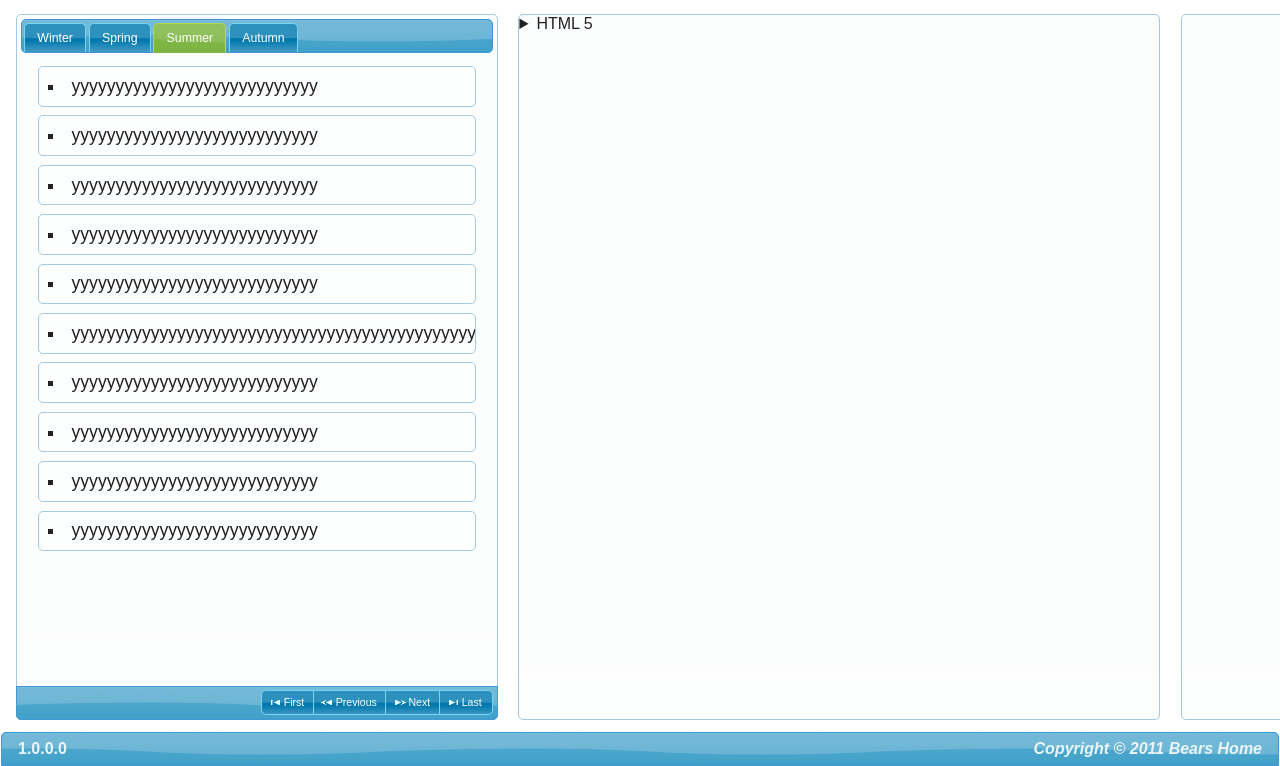
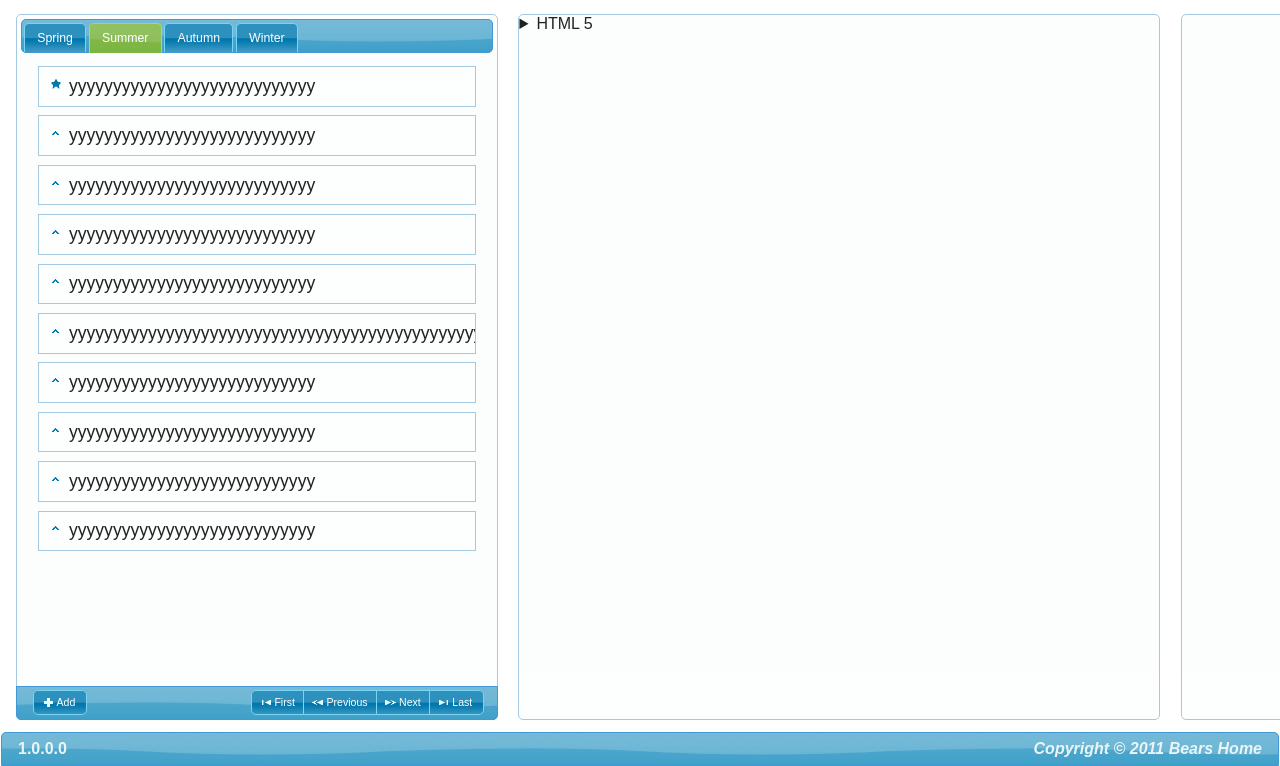
Before and after one commit to bears/potato, a PHP site: page / in a window 1280 px wide; the page is wider, and only the part inside the window is pictured. Shown: the part 34-800 px from the top of that part. Run offline with PHP 8.4, Linux system fonts and the light colour scheme.

Commit message:
Make task items selectable.

```diff
--- a/public/css/potato.css
+++ b/public/css/potato.css
@@ -1,16 +1,17 @@
 @CHARSET "UTF-8";
 
-/*Reset*/
+/*reset*/
 * {margin:0; padding:0; font-family:Arial;}
 
-/*Global*/
+/*global*/
 form input {padding:3px 7px;}
 
-/*Global*/
+/*global*/
 header,footer {position:fixed; right:1px; left:1px; height:2em; line-height:2em; padding:0 1em; overflow:hidden;}
 header {top:0;}
 footer {bottom:0;}
 
+/*head & foot bar*/
 menu {display:inline-block;}
 command {display:inline-block; cursor:pointer;}
 #menu_home {background-image:url("images/potato.png"); width:100px; height:2em; max-height:40px;}
@@ -19,6 +20,7 @@ command {display:inline-block; cursor:pointer;}
 #target {width:24em;}
 #copyright {float:right; font-style:italic;}
 
+/*content place holder*/
 #_vph {position:absolute; top:3em; bottom:3em; width:100%;}
 #_hph {height:100%; width:96em; margin:0 auto;}
 #_hph>* {display:inline-block; vertical-align:top;}
@@ -31,12 +33,13 @@ aside.right {width:20em;}
 #categories>.ui-tabs-nav {font-size:70%;}
 #categories>.ui-tabs-panel {position:absolute; top:2.4em; bottom:0; left:.2em; right:.2em; padding:0;}
 #categories .category {overflow:auto; height:100%;}
-#categories .category>li {position:relative; overflow:auto; margin:.5em 1em; padding:.5em; list-style:square inside; white-space: nowrap;}
-#categories .category .handle {position:absolute; top:-4px; left:50%; margin-left:-8px; cursor:move; display:none;}
-#categories .category li:hover>.handle {display:block;}
+#categories .category>li {position:relative; overflow:auto; margin:.5em 1em; padding:.5em; white-space: nowrap;}
+#categories .category .handle {display:inline-block; cursor:move; margin-right:5px;}
 
 aside>nav {position:absolute; bottom:0; height:2em; line-height:2em; width:100%; margin:-1px;}
-aside>nav>form {float:right; margin:.3em 1.7em; font-size:.6em!important;}
-aside>nav>form>* {float:left; margin:0;}
+aside>nav>form {font-size:.6em!important; margin:.3em 1.7em!important;}
+aside>nav>form.item {float:left;}
+aside>nav>form.page {float:right;}
+aside>nav>form>button {float:left; margin:0;}
 
 article {position:relative; height:100%; width:40em; margin:0;}
--- a/public/index.html
+++ b/public/index.html
@@ -31,64 +31,77 @@
 				<aside class="left ui-widget-content ui-corner-all">
 					<div id="categories">
 						<ul class="stickers">
-							<li><a href="#season_dead">{%season_dead%}</a></li>
 							<li><a href="#season_wait">{%season_wait%}</a></li>
 							<li><a href="#season_work">{%season_work%}</a></li>
 							<li><a href="#season_done">{%season_done%}</a></li>
+							<li><a href="#season_dead">{%season_dead%}</a></li>
 						</ul>
-						<div id="season_dead">
-							<ul title="{%season_dead%}" class="category">
-								<li class="ui-widget-content ui-corner-all">WWWWWWWWWWWWWWWWWWWWWWWWWWWWWWWWWWWWWWWWWxy<a class="handle ui-icon"></a></li>
-								<li class="ui-widget-content ui-corner-all">WWWWWWWWWWWWWW<a class="handle ui-icon"></a></li>
-								<li class="ui-widget-content ui-corner-all">WWWWWWWWWWWWWW<a class="handle ui-icon"></a></li>
-								<li class="ui-widget-content ui-corner-all">WWWWWWWWWWWWWW<a class="handle ui-icon"></a></li>
-								<li class="ui-widget-content ui-corner-all">WWWWWWWWWWWWWW<a class="handle ui-icon"></a></li>
-								<li class="ui-widget-content ui-corner-all">WWWWWWWWWWWWWW<a class="handle ui-icon"></a></li>
-								<li class="ui-widget-content ui-corner-all">WWWWWWWWWWWWWW<a class="handle ui-icon"></a></li>
-								<li class="ui-widget-content ui-corner-all">WWWWWWWWWWWWWW<a class="handle ui-icon"></a></li>
-								<li class="ui-widget-content ui-corner-all">WWWWWWWWWWWWWW<a class="handle ui-icon"></a></li>
-								<li class="ui-widget-content ui-corner-all">WWWWWWWWWWWWWW<a class="handle ui-icon"></a></li>
-							</ul>
-						</div>
 						<div id="season_wait">
 							<ul title="{%season_wait%}" class="category">
-								<li class="ui-widget-content ui-corner-all">xxxxxxxxxxxxxxxxxxxxxxxxxxxxxxxxxxxxxxxxxxxxxxxxxxxxxxxxxxxxxxxxxxxxxxxxxxxxxxxxxxxy<a class="handle ui-icon"></a></li>
-								<li class="ui-widget-content ui-corner-all">xxxxxxxxxxxxxxxxxxxxxxxxxxxx<a class="handle ui-icon"></a></li>
-								<li class="ui-widget-content ui-corner-all">xxxxxxxxxxxxxxxxxxxxxxxxxxxx<a class="handle ui-icon"></a></li>
-								<li class="ui-widget-content ui-corner-all">xxxxxxxxxxxxxxxxxxxxxxxxxxxx<a class="handle ui-icon"></a></li>
-								<li class="ui-widget-content ui-corner-all">xxxxxxxxxxxxxxxxxxxxxxxxxxxx<a class="handle ui-icon"></a></li>
-								<li class="ui-widget-content ui-corner-all">xxxxxxxxxxxxxxxxxxxxxxxxxxxx<a class="handle ui-icon"></a></li>
-								<li class="ui-widget-content ui-corner-all">xxxxxxxxxxxxxxxxxxxxxxxxxxxx<a class="handle ui-icon"></a></li>
-								<li class="ui-widget-content ui-corner-all">xxxxxxxxxxxxxxxxxxxxxxxxxxxx<a class="handle ui-icon"></a></li>
-								<li class="ui-widget-content ui-corner-all">xxxxxxxxxxxxxxxxxxxxxxxxxxxx<a class="handle ui-icon"></a></li>
-								<li class="ui-widget-content ui-corner-all">xxxxxxxxxxxxxxxxxxxxxxxxxxxx<a class="handle ui-icon"></a></li>
+								<li class="ui-widget-content"><a class="handle ui-icon ui-icon-flag"></a>xxxxxxxxxxxxxxxxxxxxxxxxxxxxxxxxxxxxxxxxxxxxxxxxxxxxxxxxxxxxxxxxxxxxxxxxxxxxxxxxxxxy</li>
+								<li class="ui-widget-content"><a class="handle ui-icon"></a>xxxxxxxxxxxxxxxxxxxxxxxxxxxx</li>
+								<li class="ui-widget-content"><a class="handle ui-icon"></a>xxxxxxxxxxxxxxxxxxxxxxxxxxxx</li>
+								<li class="ui-widget-content"><a class="handle ui-icon"></a>xxxxxxxxxxxxxxxxxxxxxxxxxxxx</li>
+								<li class="ui-widget-content"><a class="handle ui-icon"></a>xxxxxxxxxxxxxxxxxxxxxxxxxxxx</li>
+								<li class="ui-widget-content"><a class="handle ui-icon"></a>xxxxxxxxxxxxxxxxxxxxxxxxxxxx</li>
+								<li class="ui-widget-content"><a class="handle ui-icon"></a>xxxxxxxxxxxxxxxxxxxxxxxxxxxx</li>
+								<li class="ui-widget-content"><a class="handle ui-icon"></a>xxxxxxxxxxxxxxxxxxxxxxxxxxxx</li>
+								<li class="ui-widget-content"><a class="handle ui-icon"></a>xxxxxxxxxxxxxxxxxxxxxxxxxxxx</li>
+								<li class="ui-widget-content"><a class="handle ui-icon"></a>xxxxxxxxxxxxxxxxxxxxxxxxxxxx</li>
 							</ul>
 						</div>
 						<div id="season_work">
 							<ul title="{%season_work%}" class="category">
-								<li class="ui-widget-content ui-corner-all">yyyyyyyyyyyyyyyyyyyyyyyyyyyy<a class="handle ui-icon"></a></li>
-								<li class="ui-widget-content ui-corner-all">yyyyyyyyyyyyyyyyyyyyyyyyyyyy<a class="handle ui-icon"></a></li>
-								<li class="ui-widget-content ui-corner-all">yyyyyyyyyyyyyyyyyyyyyyyyyyyy<a class="handle ui-icon"></a></li>
-								<li class="ui-widget-content ui-corner-all">yyyyyyyyyyyyyyyyyyyyyyyyyyyy<a class="handle ui-icon"></a></li>
-								<li class="ui-widget-content ui-corner-all">yyyyyyyyyyyyyyyyyyyyyyyyyyyy<a class="handle ui-icon"></a></li>
-								<li class="ui-widget-content ui-corner-all">yyyyyyyyyyyyyyyyyyyyyyyyyyyyyyyyyyyyyyyyyyyyyyyyyyyyyyyyyyyyyyyyyyyyyyyyyyyyyyyyyyyy<a class="handle ui-icon"></a></li>
-								<li class="ui-widget-content ui-corner-all">yyyyyyyyyyyyyyyyyyyyyyyyyyyy<a class="handle ui-icon"></a></li>
-								<li class="ui-widget-content ui-corner-all">yyyyyyyyyyyyyyyyyyyyyyyyyyyy<a class="handle ui-icon"></a></li>
-								<li class="ui-widget-content ui-corner-all">yyyyyyyyyyyyyyyyyyyyyyyyyyyy<a class="handle ui-icon"></a></li>
-								<li class="ui-widget-content ui-corner-all">yyyyyyyyyyyyyyyyyyyyyyyyyyyy<a class="handle ui-icon"></a></li>
+								<li class="ui-widget-content"><a class="handle ui-icon ui-icon-star"></a>yyyyyyyyyyyyyyyyyyyyyyyyyyyy</li>
+								<li class="ui-widget-content"><a class="handle ui-icon"></a>yyyyyyyyyyyyyyyyyyyyyyyyyyyy</li>
+								<li class="ui-widget-content"><a class="handle ui-icon"></a>yyyyyyyyyyyyyyyyyyyyyyyyyyyy</li>
+								<li class="ui-widget-content"><a class="handle ui-icon"></a>yyyyyyyyyyyyyyyyyyyyyyyyyyyy</li>
+								<li class="ui-widget-content"><a class="handle ui-icon"></a>yyyyyyyyyyyyyyyyyyyyyyyyyyyy</li>
+								<li class="ui-widget-content"><a class="handle ui-icon"></a>yyyyyyyyyyyyyyyyyyyyyyyyyyyyyyyyyyyyyyyyyyyyyyyyyyyyyyyyyyyyyyyyyyyyyyyyyyyyyyyyyyyy</li>
+								<li class="ui-widget-content"><a class="handle ui-icon"></a>yyyyyyyyyyyyyyyyyyyyyyyyyyyy</li>
+								<li class="ui-widget-content"><a class="handle ui-icon"></a>yyyyyyyyyyyyyyyyyyyyyyyyyyyy</li>
+								<li class="ui-widget-content"><a class="handle ui-icon"></a>yyyyyyyyyyyyyyyyyyyyyyyyyyyy</li>
+								<li class="ui-widget-content"><a class="handle ui-icon"></a>yyyyyyyyyyyyyyyyyyyyyyyyyyyy</li>
 							</ul>
 						</div>
 						<div id="season_done">
 							<ul title="{%season_done%}" class="category">
+								<li class="ui-widget-content"><a class="handle ui-icon"></a>WWWWWWWWWWWWWWWWWWWWWWWWWWWWWWWWWWWWWWWWWxy</li>
+								<li class="ui-widget-content"><a class="handle ui-icon"></a>WWWWWWWWWWWWWW</li>
+								<li class="ui-widget-content"><a class="handle ui-icon"></a>WWWWWWWWWWWWWW</li>
+								<li class="ui-widget-content"><a class="handle ui-icon"></a>WWWWWWWWWWWWWW</li>
+								<li class="ui-widget-content"><a class="handle ui-icon"></a>WWWWWWWWWWWWWW</li>
+								<li class="ui-widget-content"><a class="handle ui-icon"></a>WWWWWWWWWWWWWW</li>
+								<li class="ui-widget-content"><a class="handle ui-icon"></a>WWWWWWWWWWWWWW</li>
+								<li class="ui-widget-content"><a class="handle ui-icon"></a>WWWWWWWWWWWWWW</li>
+								<li class="ui-widget-content"><a class="handle ui-icon"></a>WWWWWWWWWWWWWW</li>
+								<li class="ui-widget-content"><a class="handle ui-icon"></a>WWWWWWWWWWWWWW</li>
+							</ul>
+						</div>
+						<div id="season_dead">
+							<ul title="{%season_dead%}" class="category">
+								<li class="ui-widget-content"><a class="handle ui-icon"></a>WWWWWWWWWWWWWWWWWWWWWWWWWWWWWWWWWWWWWWWWWxy</li>
+								<li class="ui-widget-content"><a class="handle ui-icon"></a>WWWWWWWWWWWWWW</li>
+								<li class="ui-widget-content"><a class="handle ui-icon"></a>WWWWWWWWWWWWWW</li>
+								<li class="ui-widget-content"><a class="handle ui-icon"></a>WWWWWWWWWWWWWW</li>
+								<li class="ui-widget-content"><a class="handle ui-icon"></a>WWWWWWWWWWWWWW</li>
+								<li class="ui-widget-content"><a class="handle ui-icon"></a>WWWWWWWWWWWWWW</li>
+								<li class="ui-widget-content"><a class="handle ui-icon"></a>WWWWWWWWWWWWWW</li>
+								<li class="ui-widget-content"><a class="handle ui-icon"></a>WWWWWWWWWWWWWW</li>
+								<li class="ui-widget-content"><a class="handle ui-icon"></a>WWWWWWWWWWWWWW</li>
+								<li class="ui-widget-content"><a class="handle ui-icon"></a>WWWWWWWWWWWWWW</li>
 							</ul>
 						</div>
 					</div>
 					<nav class="ui-widget-header ui-corner-bottom">
-						<form action="page" method="post">
-							<button type="button" name="first">{%first%}</button>
-							<button type="button" name="previous">{%previous%}</button>
-							<button type="button" name="next">{%next%}</button>
-							<button type="button" name="last">{%last%}</button>
+						<form action="item" method="post" class="item">
+							<button type="button" name="more">{%item_more%}</button>
+						</form>
+						<form action="page" method="post" class="page">
+							<button type="button" name="first">{%page_first%}</button>
+							<button type="button" name="prev">{%page_prev%}</button>
+							<button type="button" name="next">{%page_next%}</button>
+							<button type="button" name="last">{%page_last%}</button>
 						</form>
 					</nav>
 				</aside>
--- a/public/js/locale/en-us.js
+++ b/public/js/locale/en-us.js
@@ -6,15 +6,16 @@ var POTATO = {
 "search": "Search",
 "search_in_potato": "Search in Potato",
 // left panel
-"first": "First",
-"previous": "Previous",
-"next": "Next",
-"last": "Last",
+"item_more": "Add",
+"page_first": "First",
+"page_prev": "Previous",
+"page_next": "Next",
+"page_last": "Last",
 //
-"season_dead": "Winter",
 "season_wait": "Spring",
 "season_work": "Summer",
 "season_done": "Autumn",
+"season_dead": "Winter",
 // footer
 "copyright": "Copyright &copy; 2011 Bears Home"
 };
--- a/public/js/potato.js
+++ b/public/js/potato.js
@@ -11,33 +11,51 @@ $(function(){
 	});
 
 	// Category interaction
-	var categories = $('#categories').tabs({selected: 2});
+	var categories = $('#categories').tabs({selected: 1});
 	var stickers = $('.stickers>li', categories).droppable({
 		accept: '.category>li',
 		hoverClass: 'ui-state-highlight',
+		tolerance: 'pointer',
 		drop: function(event, ui){
 			var category = $('.category', $('a', this).attr('href'));
 			var sticker = $(this);
 			ui.draggable.hide('fast', function(){
 				categories.tabs('select', stickers.index(sticker));
-				$(this).appendTo(category).show('fast');
+				$(this).appendTo(category).show('fast', function(){
+					$(this).removeAttr('style');
+				});
 			});
 		}
 	});
-	$('.category', categories).sortable({handle: '.handle', placeholder: 'ui-state-highlight'});
+	$('.category', categories).sortable({
+		handle: '.handle',
+		placeholder: 'ui-state-disabled ui-state-hover ui-corner-all',
+		opacity: 0.5,
+		stop: function(event, ui){
+			ui.item.removeAttr('style');
+		}
+	});
+	$('.category>li').click(function(){
+		var name = 'ui-state-highlight ui-corner-all';
+		var filter = '.ui-state-highlight.ui-corner-all';
+		$(this).toggleClass(name).siblings(filter).removeClass(name);
+	});
 
 	// Category navigation
-	var page = $('aside>nav>form').buttonset();
-	$('[name="first"]', page).button('option', {
+	$('nav>form').buttonset();
+	$('form.item>[name="more"]').button('option', {
+		icons: {primary: 'ui-icon-plusthick'}
+	});
+	$('form.page>[name="first"]').button('option', {
 		icons: {primary: 'ui-icon-seek-start'}
 	});
-	$('[name="previous"]', page).button('option', {
+	$('form.page>[name="prev"]').button('option', {
 		icons: {primary: 'ui-icon-seek-prev'}
 	});
-	$('[name="next"]', page).button('option', {
+	$('form.page>[name="next"]').button('option', {
 		icons: {primary: 'ui-icon-seek-next'}
 	});
-	$('[name="last"]', page).button('option', {
+	$('form.page>[name="last"]').button('option', {
 		icons: {primary: 'ui-icon-seek-end'}
 	});
 });
```
